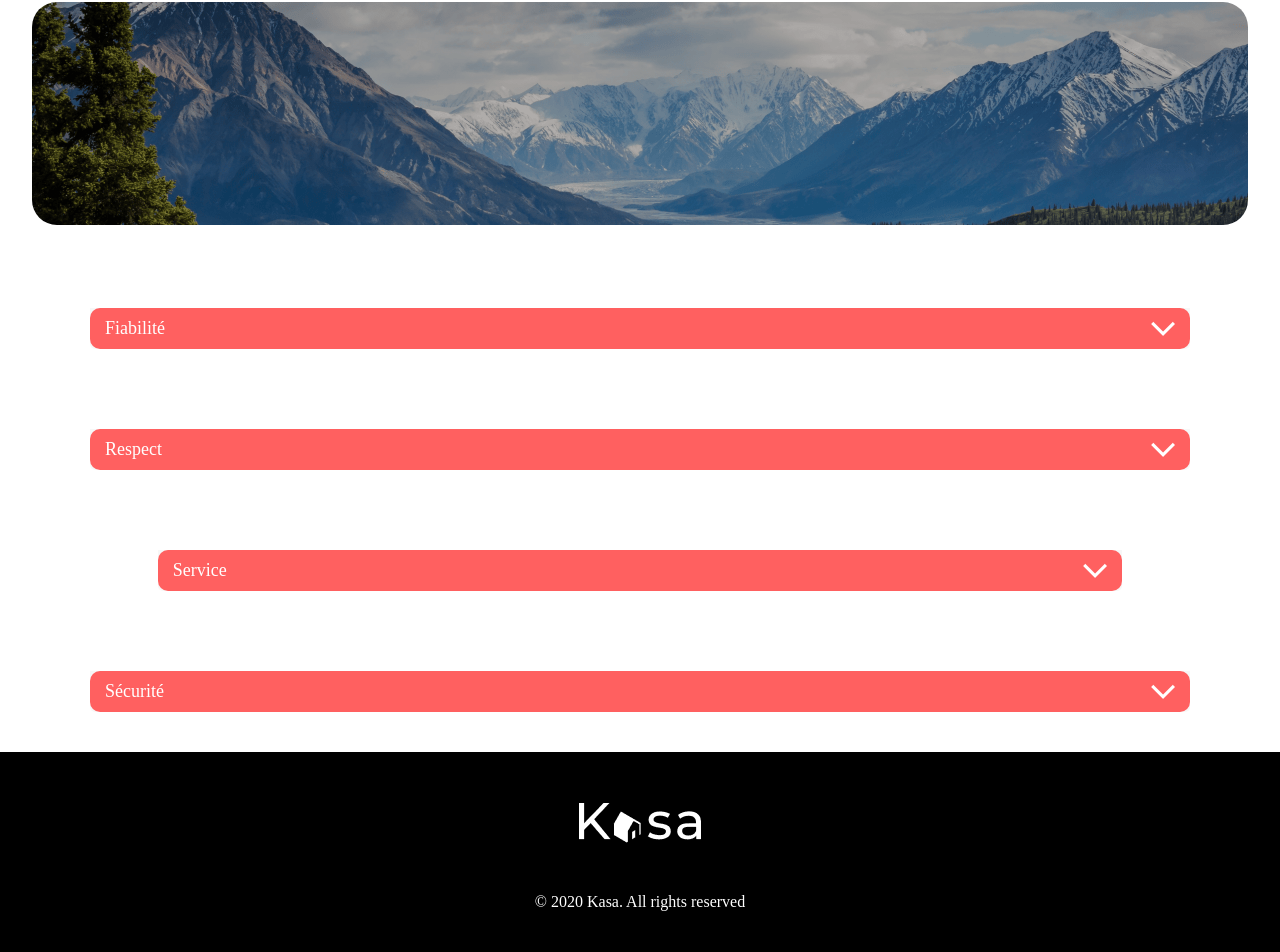
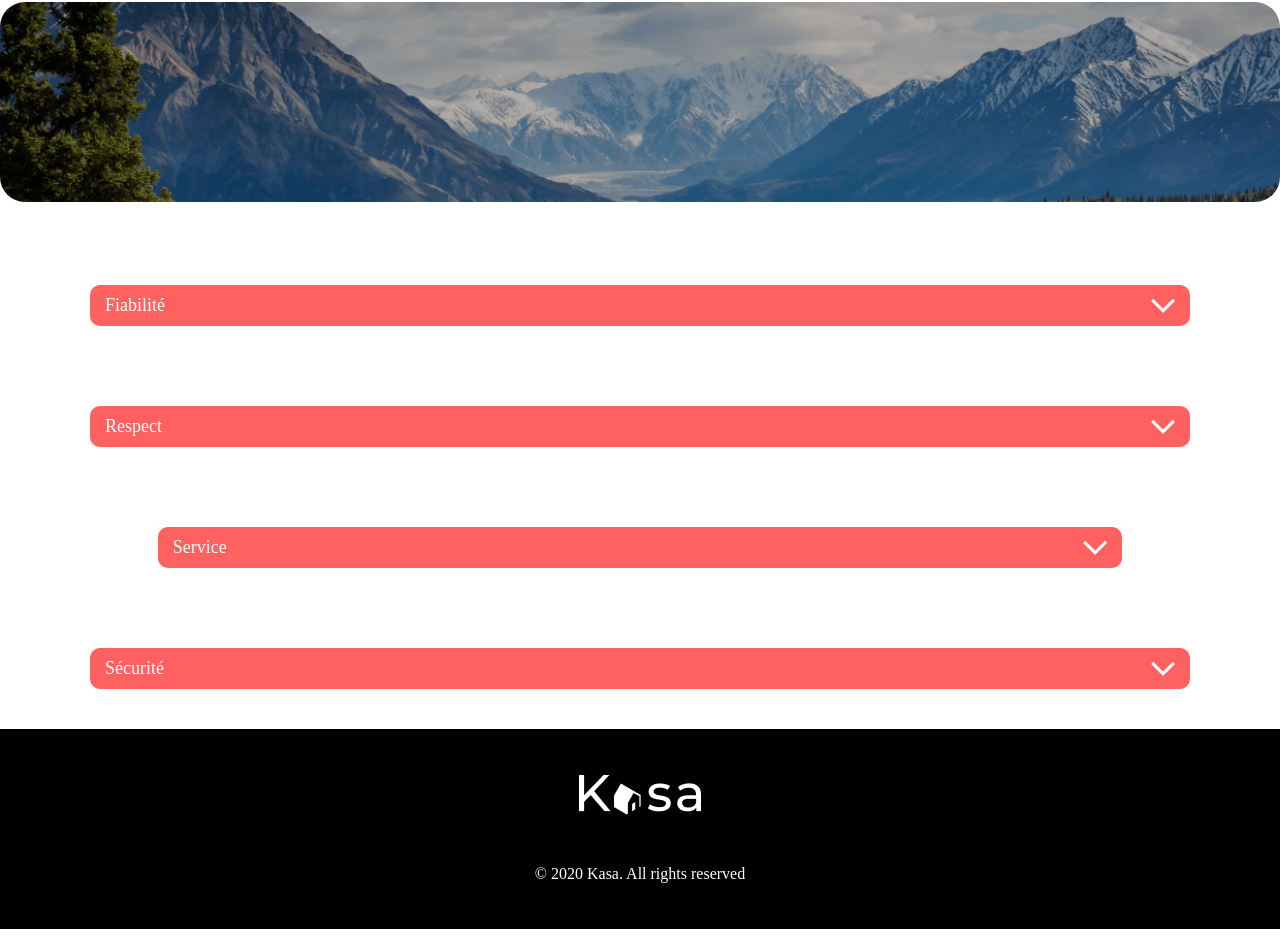
Before and after one commit to Gobfreecs/kasa, a React (Create React App) app in the folder kasa/: page /about in a window 1280 px wide. Shown: the part 149-1101 px from the top of the page. After the commit the page ends 1078 px from the top, so only its background shows below. Built offline with nearby package versions, Linux system fonts and the light colour scheme.

Commit message:
Commit final soutenance

```diff
--- a/kasa/src/components/banner/banner.scss
+++ b/kasa/src/components/banner/banner.scss
@@ -7,13 +7,15 @@
     background-image: linear-gradient(rgba(0, 0, 0, 0.3), rgba(0, 0, 0, 0.3)), url('../../assets/home_banner.png');
     background-position: center;
     background-size: cover;
-    height: 223px;
+    max-height: 200px;
+    height: 200px;
     padding: 20px;
     max-width: 95%;
     margin: 43px auto;
 
     @media screen and (max-width: 550px) {
         margin: 20px auto;
+        max-height: 120px;
         height: 120px;
     }
 
@@ -21,7 +23,7 @@
         position: relative;
         @include flex;
         border-radius: 25px;
-        height: 223px;
+        height: 200px;
         padding: 20px;
         max-width: 95%;
         margin: 43px auto;
--- a/kasa/src/components/footer/footer.scss
+++ b/kasa/src/components/footer/footer.scss
@@ -4,10 +4,15 @@
     @include flex(column);
     gap: 50px;
     width: 100%;
-    height: 209px;
+    height: 200px;
+    max-height: 200px;
     background-color: #000;
 
     &_coryright {
         color: $color-primary;
     }
+
+    @media screen and (max-width: 900px) {
+        height: 200px;
+    }
 }
--- a/kasa/src/pages/about/about.scss
+++ b/kasa/src/pages/about/about.scss
@@ -10,4 +10,6 @@
     &_collapse {
         margin: 40px auto;
     }
+
+    min-height: calc(100vh - 595px);
 }
--- a/kasa/src/pages/accomodation/accomodation.scss
+++ b/kasa/src/pages/accomodation/accomodation.scss
@@ -1,6 +1,9 @@
 @import '../../sass/main.scss';
 
+
 .accomodation {
+    min-height: calc(100vh - 810px);
+
     &_content {
         @include flex(row, space-between, flex-start);
         color: $color-secondary;
--- a/kasa/src/sass/base/_reset.scss
+++ b/kasa/src/sass/base/_reset.scss
@@ -18,11 +18,12 @@ li {
 }
 
 body {
-    max-width: 1440px;
+
     padding-top: 40px;
     margin: 0 auto;
 
     @media screen and (max-width: 550px) {
+
         padding-top: 20px;
         max-width: 100%;
     }
--- a/kasa/src/sass/main.scss
+++ b/kasa/src/sass/main.scss
@@ -1,3 +1,14 @@
 @import 'base/_reset';
 @import 'utils/_variables';
 @import 'utils/_mixins';
+
+.header,
+.banner,
+.banner_about,
+.home_gallery,
+.carousel,
+.accomodation {
+    max-width: 1440px;
+    margin-right: auto;
+    margin-left: auto;
+}
```
Also changed, not shown: kasa/src/pages/about/About.jsx (deleted, +0 -46 lines).
